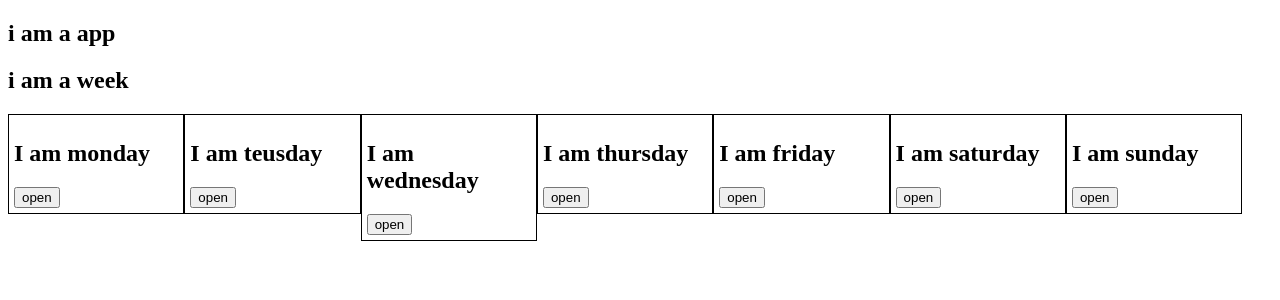
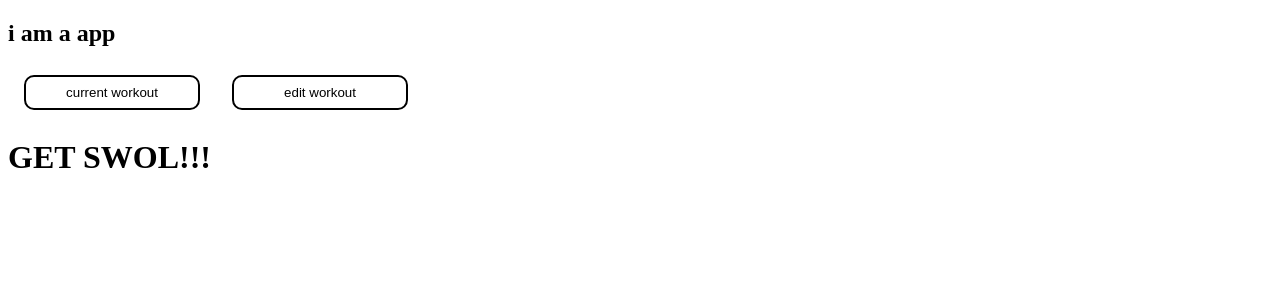
Before and after one commit to mralwin/BuildAWorkout, a React (Create React App) app: page / in a window 1280 px wide. Both pictures are taken after typing "Sample" into the empty fields and a click on the button "Generate!". Shown: the top 300 px of the page. Built offline with nearby package versions, Linux system fonts and the light colour scheme.

Commit message:
fixed delete function

```diff
--- a/package.json
+++ b/package.json
@@ -9,7 +9,8 @@
     "react": "16.8.0",
     "react-dom": "16.8.0",
     "react-router-dom": "4.2.2",
-    "react-scripts": "2.0.3"
+    "react-scripts": "2.0.3",
+    "styled-components": "4.1.3"
   },
   "devDependencies": {},
   "scripts": {
--- a/src/components/AddExerciseForm.js
+++ b/src/components/AddExerciseForm.js
@@ -6,7 +6,7 @@ class AddExerciseForm extends React.Component {
   setRef = React.createRef();
   repRef = React.createRef();
   restRef = React.createRef();
-  progressRef = React.createRef();
+  weightRef = React.createRef();
 
   static propTypes = {
     addExercise: PropTypes.func
@@ -14,13 +14,14 @@ class AddExerciseForm extends React.Component {
 
   createExercise = event => {
     event.preventDefault();
+    event.stopPropagation();
     const exercise = {
       day: this.props.day,
       name: this.nameRef.current.value,
       set: this.setRef.current.value,
       rep: this.repRef.current.value,
       rest: this.restRef.current.value,
-      progress: this.progressRef.current.value
+      weight: this.weightRef.current.value
     };
     this.props.addExercise(exercise);
     event.currentTarget.reset();
@@ -35,13 +36,13 @@ class AddExerciseForm extends React.Component {
           name="rest"
           ref={this.restRef}
           type="number"
-          placeholder="Rest"
+          placeholder="Rest In Seconds"
         />
         <input
-          name="progress"
-          ref={this.progressRef}
-          type="text"
-          placeholder="Weight increment"
+          name="weight"
+          ref={this.weightRef}
+          type="number"
+          placeholder="Starting Weight"
         />
         <button type="submit">Add Exercise</button>
       </form>
--- a/src/components/App.js
+++ b/src/components/App.js
@@ -1,6 +1,5 @@
 import React from "react";
-import Day from "./day";
-import Week from "./week";
+import Selector from "./Selector";
 
 class App extends React.Component {
   state = {
@@ -26,23 +25,21 @@ class App extends React.Component {
 
   addExersise = exercise => {
     const exercises = { ...this.state.exercises };
-    exercises[`${exercise.day}`][`${exercise.day}-${exercise.name}`] = exercise;
+    exercises[`${exercise.day}`][`exercise${Date.now()}`] = exercise;
     this.setState({
       exercises: exercises
     });
   };
 
   updateExercise = (key, index, name, updatedExercise) => {
-    console.log(name);
-
     const exercises = { ...this.state.exercises };
     exercises[key][index][name] = updatedExercise;
     this.setState({ exercises: exercises });
   };
 
-  deleteExercise = key => {
+  deleteExercise = (key, index) => {
     const exercises = { ...this.state.exercises };
-    exercises[key] = null;
+    delete exercises[key][index];
     this.setState({ exercises: exercises });
   };
 
@@ -50,7 +47,7 @@ class App extends React.Component {
     return (
       <div>
         <h2>i am a app</h2>
-        <Week
+        <Selector
           day={this.state.day}
           exercises={this.state.exercises}
           addExercise={this.addExersise}
--- /dev/null
+++ b/src/components/CurrentDay.js
@@ -0,0 +1,9 @@
+import React from "react";
+
+class CurrentDay extends React.Component {
+  render() {
+    return <h1>i am the current day</h1>;
+  }
+}
+
+export default CurrentDay;
--- a/src/components/EditExercise.js
+++ b/src/components/EditExercise.js
@@ -12,19 +12,46 @@ class EditExercise extends React.Component {
     );
   };
 
+  handleClick = () => {
+    this.props.deleteExercise(this.props.day, this.props.index);
+  };
+
   render() {
     const exercise = this.props.details[this.props.index];
+    const props = this.props;
     return (
       <div>
-        <h2>there is an exercise here</h2>
-        <p>{this.props.index}</p>
-        {console.log(this.props.details[this.props.index].name)}
         <input
           type="text"
           name="name"
           onChange={this.handleChange}
           value={exercise.name}
         />
+        <input
+          type="text"
+          name="set"
+          onChange={this.handleChange}
+          value={exercise.set}
+        />
+        <input
+          type="text"
+          name="rep"
+          onChange={this.handleChange}
+          value={exercise.rep}
+        />
+        <input
+          type="text"
+          name="rest"
+          onChange={this.handleChange}
+          value={exercise.rest}
+        />
+        <input
+          type="text"
+          name="weight"
+          onChange={this.handleChange}
+          value={exercise.weight}
+        />
+        <button onClick={this.handleClick}>Delete Exercise</button>
       </div>
     );
   }
--- a/src/components/ExerciseWrapper.js
+++ b/src/components/ExerciseWrapper.js
@@ -11,7 +11,7 @@ class ExerciseWrapper extends React.Component {
         day={this.props.day}
         details={props.details}
         updateExercise={props.updateExercise}
-        deleteExercise={props.updateExercise}
+        deleteExercise={props.deleteExercise}
       />
     ));
   }
--- /dev/null
+++ b/src/components/Selector.js
@@ -0,0 +1,55 @@
+import React from "react";
+import WorkoutEditor from "./WorkoutEditor";
+import SelectorDefault from "./SelectorDefault";
+import CurrentDay from "./CurrentDay";
+import Button from "./button";
+
+class Selector extends React.Component {
+  state = { show: SelectorDefault };
+
+  showEditor = () => {
+    this.setState({ show: WorkoutEditor });
+  };
+
+  showCurrent = () => {
+    this.setState({ show: CurrentDay });
+  };
+
+  render() {
+    if (this.state.show === SelectorDefault) {
+      return (
+        <div>
+          <Button onClick={this.showCurrent}>current workout</Button>
+          <Button onClick={this.showEditor}>edit workout</Button>
+          <SelectorDefault />
+        </div>
+      );
+    }
+
+    if (this.state.show === CurrentDay) {
+      return (
+        <div>
+          <Button onClick={this.showEditor}>edit workout</Button>
+          <CurrentDay />
+        </div>
+      );
+    }
+
+    if (this.state.show === WorkoutEditor) {
+      return (
+        <div>
+          <Button onClick={this.showCurrent}>current workout</Button>
+          <WorkoutEditor
+            day={this.props.day}
+            exercises={this.props.exercises}
+            addExercise={this.props.addExercise}
+            updateExercise={this.props.updateExercise}
+            deleteExercise={this.props.deleteExercise}
+          />
+        </div>
+      );
+    }
+  }
+}
+
+export default Selector;
--- /dev/null
+++ b/src/components/SelectorDefault.js
@@ -0,0 +1,9 @@
+import React from "react";
+
+class SelectorDefault extends React.Component {
+  render() {
+    return <h1>GET SWOL!!!</h1>;
+  }
+}
+
+export default SelectorDefault;
--- a/src/components/week.js
+++ b/src/components/WorkoutEditor.js
@@ -1,12 +1,12 @@
 import React from "react";
 import Day from "./day";
 
-class Week extends React.Component {
+class WorkoutEditor extends React.Component {
   render() {
     const props = this.props;
     return (
       <div>
-        <h2> i am a week </h2>
+        <h2> i am a workout editor </h2>
         {Object.keys(this.props.day).map(key => (
           <Day
             key={key}
@@ -22,4 +22,4 @@ class Week extends React.Component {
   }
 }
 
-export default Week;
+export default WorkoutEditor;
--- /dev/null
+++ b/src/components/button.js
@@ -0,0 +1,16 @@
+import styled from "styled-components";
+
+export default styled.button`
+  /* This renders the buttons above... Edit me! */
+  display: inline-block;
+  border-radius: 10px;
+  padding: 0.5rem 0;
+  margin: 0.5rem 1rem;
+  width: 11rem;
+  background: transparent;
+  color: black;
+  border: 2px solid black;
+  &:hover {
+    background: grey;
+  }
+`;
--- a/src/components/day.js
+++ b/src/components/day.js
@@ -17,7 +17,6 @@ class Day extends React.Component {
   render() {
     const raw = this.props.exercises;
     const allowed = this.props.index;
-
     const filtered = Object.keys(raw)
       .filter(key => allowed.includes(key))
       .reduce((obj, key) => {
```
